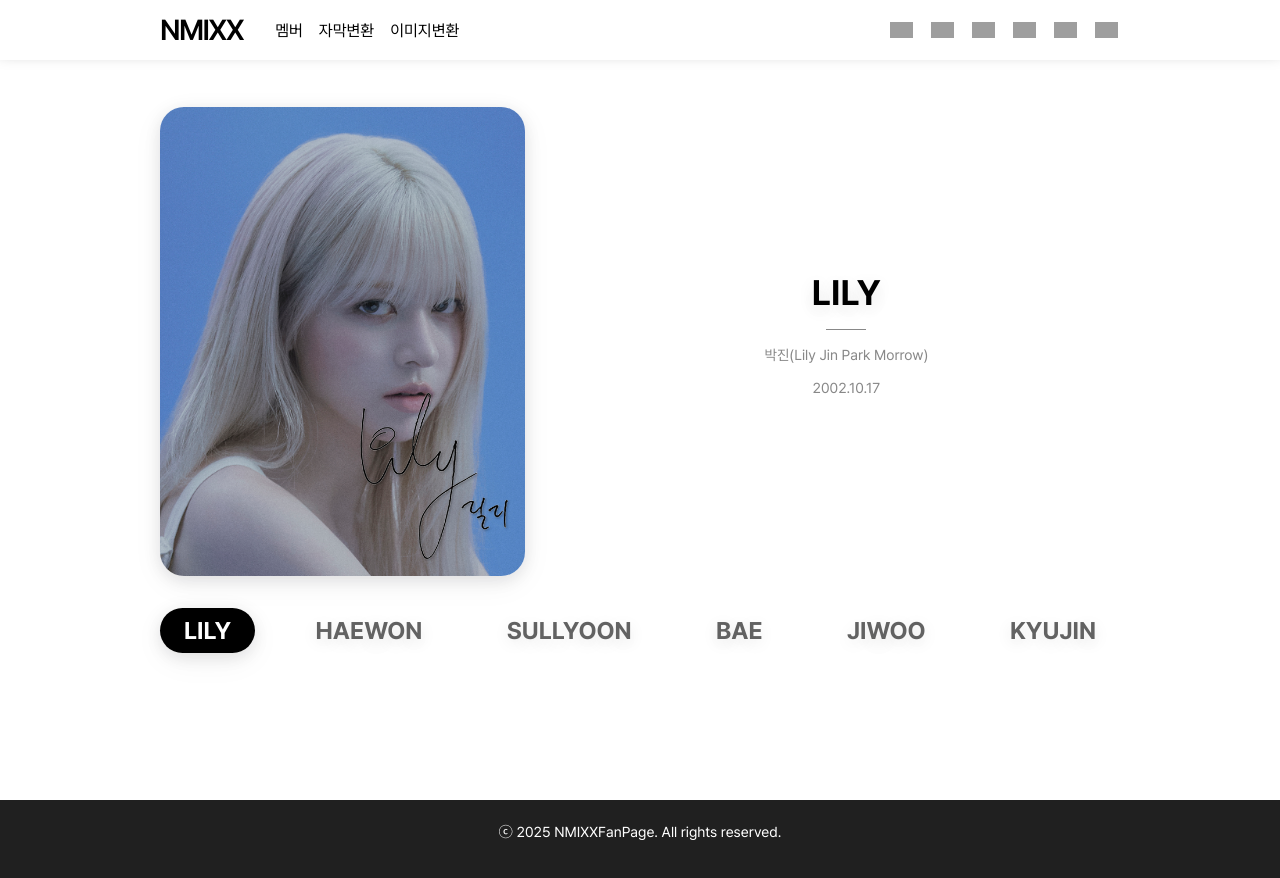
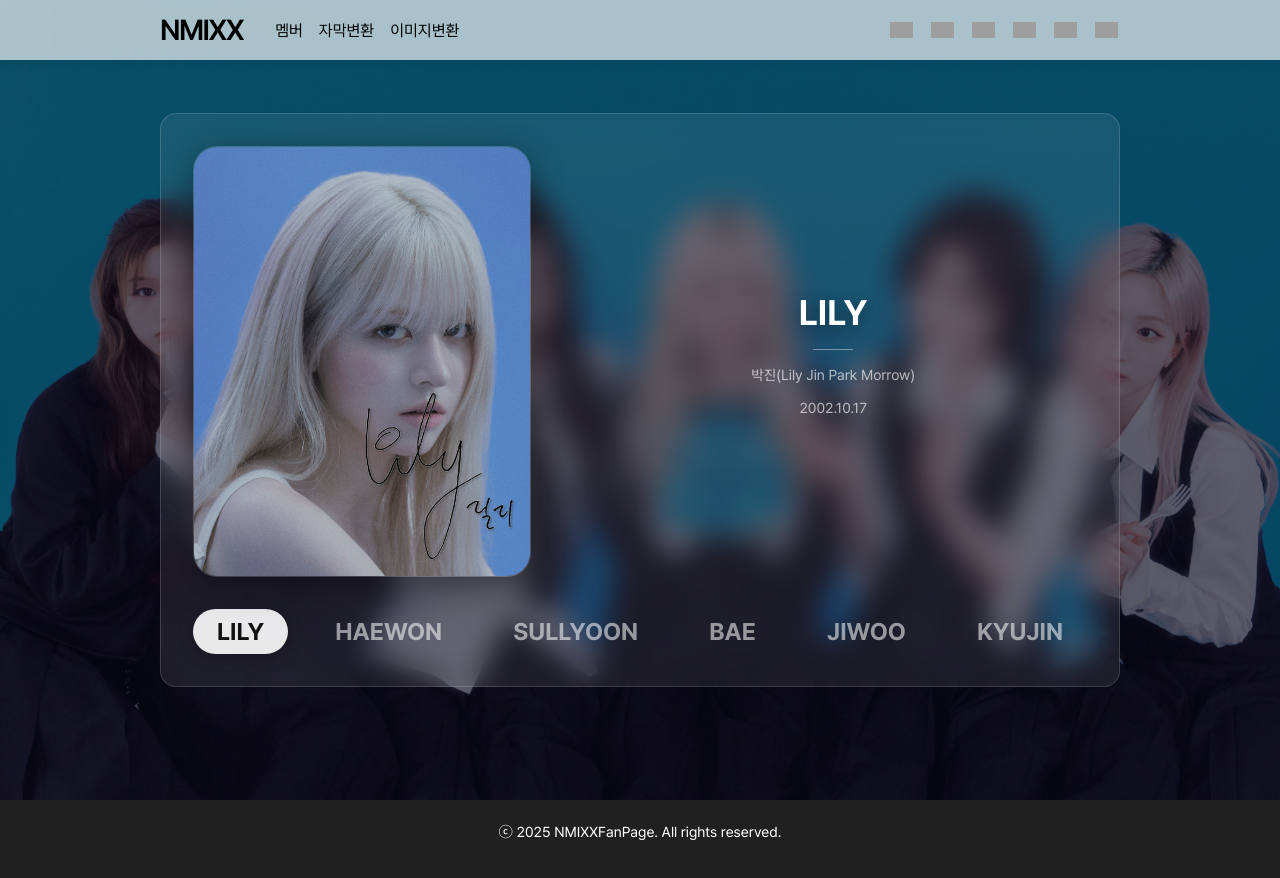
Before and after one commit to Leewonno/lyrics, a React (Vite) app: page /member in a window 1280 px wide. Shown: the top 878 px of the page. Built offline with nearby package versions, Linux system fonts and the light colour scheme; grey boxes are pictures that could not be loaded.

Commit message:
[UPDATE] 멤버 페이지 디자인 수정

```diff
--- a/src/imageconvert/components/ImageConvertWidget.tsx
+++ b/src/imageconvert/components/ImageConvertWidget.tsx
@@ -1,5 +1,5 @@
+import webpEncWasmUrl from "@jsquash/webp/codec/enc/webp_enc.wasm?url";
 import encodeWebp, { init as initWebpEncoder } from "@jsquash/webp/encode";
-import webpEncWasmUrl from "@jsquash/webp/codec/enc/webp_enc.wasm?url";
 import { useRef, useState } from "react";
 import { useDispatch } from "react-redux";
 import styled from "styled-components";
@@ -10,7 +10,6 @@ const Widget = styled.div`
   position: relative;
   z-index: 1;
   width: 960px;
-  margin-top: 100px;
   display: flex;
   flex-direction: column;
   gap: 1.5rem;
@@ -20,6 +19,7 @@ const Widget = styled.div`
   border: 1px solid rgba(255, 255, 255, 0.15);
   border-radius: 16px;
   padding: 2rem;
+  margin-top: 100px;
 
   ${media.phone`
     width: 100%;
--- a/src/member/components/MemberContent.tsx
+++ b/src/member/components/MemberContent.tsx
@@ -32,14 +32,7 @@ const memberData: Record<MemberType, DataType> = {
 		kor: "릴리",
 		birth: "2002.10.17",
 		real_name: "박진(Lily Jin Park Morrow)",
-		story: [
-			// "JYP엔터테인먼트 걸그룹 엔믹스(NMIXX)의 맏언니이자 메인보컬이다.",
-			// "호주 빅토리아주 멜버른 출생으로 빅토리아주 메리즈빌에서 자랐다.",
-			// "KPOP STAR 시즌4에 출연(최종 4위)해 JYP엔터테인먼트와 계약을 맺었고, 2022년 2월 22일, 약 7년의 연습생 생활 끝에 '엔믹스'로 데뷔하게 되었다.",
-			// "책을 굉장히 많이 읽으며, 비하인드 영상에서 종종 책읽는 모습을 보여준다. 유튜브에서 책·영화 리뷰 라이브 방송으로 '릴리리야 릴리딩'을 진행한다.",
-			// "테일러 스위프트(Taylor Swift)의 팬으로, 2025년 10월 배이와 함께한 챌린지 영상에 테일러 스위프트가 좋아요를 누르자 눈물을 보이기도 했다.",
-			// "릴리 + 황제의 합성어로 '릴황'이라는 별명을 가지고 있다. 주로 뛰어난 가창력과 라이브 실력을 보여줄 때 찬양하는 목적으로 쓰이며, 본인 특유의 순수함이 예능적으로 소화될때도 쓰인다.",
-		],
+		story: [],
 		img: lily,
 		sign: lily_sign,
 	},
@@ -48,9 +41,7 @@ const memberData: Record<MemberType, DataType> = {
 		kor: "해원",
 		birth: "2003.02.25",
 		real_name: "오해원",
-		story: [
-			// "JYP엔터테인먼트 걸그룹 엔믹스(NMIXX)의 리더이자 메인보컬이다."
-		],
+		story: [],
 		img: haewon,
 		sign: haewon_sign,
 	},
@@ -59,9 +50,7 @@ const memberData: Record<MemberType, DataType> = {
 		kor: "설윤",
 		birth: "2004.01.26",
 		real_name: "설윤아",
-		story: [
-			// "JYP엔터테인먼트 걸그룹 엔믹스(NMIXX)의 리더이자 메인보컬이다."
-		],
+		story: [],
 		img: sullyoon,
 		sign: sullyoon_sign,
 	},
@@ -70,9 +59,7 @@ const memberData: Record<MemberType, DataType> = {
 		kor: "배이",
 		birth: "2004.12.28",
 		real_name: "배진솔",
-		story: [
-			// "JYP엔터테인먼트 걸그룹 엔믹스(NMIXX)의 리더이자 메인보컬이다."
-		],
+		story: [],
 		img: bae,
 		sign: bae_sign,
 	},
@@ -81,9 +68,7 @@ const memberData: Record<MemberType, DataType> = {
 		kor: "지우",
 		birth: "2005.04.13",
 		real_name: "김지우",
-		story: [
-			// "JYP엔터테인먼트 걸그룹 엔믹스(NMIXX)의 리더이자 메인보컬이다."
-		],
+		story: [],
 		img: jiwoo,
 		sign: jiwoo_sign,
 	},
@@ -92,9 +77,7 @@ const memberData: Record<MemberType, DataType> = {
 		kor: "규진",
 		birth: "2006.05.26",
 		real_name: "장규진",
-		story: [
-			// "JYP엔터테인먼트 걸그룹 엔믹스(NMIXX)의 리더이자 메인보컬이다."
-		],
+		story: [],
 		img: kyujin,
 		sign: kyujin_sign,
 	},
@@ -116,7 +99,8 @@ const ImageWrapper = styled.div`
   overflow: hidden;
   width: 40%;
   border-radius: 1.5rem;
-  box-shadow: rgba(17, 17, 26, 0.1) 0px 4px 16px, rgba(17, 17, 26, 0.05) 0px 8px 32px;
+  border: 1px solid rgba(255, 255, 255, 0.15);
+  box-shadow: 0 8px 32px rgba(0, 0, 0, 0.4);
 
   ${media.phone`
     width: 100%;
@@ -126,6 +110,7 @@ const ImageWrapper = styled.div`
 const Image = styled.img`
   width: 100%;
   transform: scale(1.05);
+  display: block;
 `;
 
 const Sign = styled.img`
@@ -152,7 +137,8 @@ const ContentWrapper = styled.div`
 const Name = styled.div`
   font-size: 2.2rem;
   font-weight: 700;
-  text-shadow: rgba(17, 17, 26, 0.1) 0px 4px 16px, rgba(17, 17, 26, 0.05) 0px 8px 32px;
+  color: #ffffff;
+  text-shadow: 0 4px 16px rgba(0, 0, 0, 0.4);
   display: flex;
   flex-direction: column;
   align-items: center;
@@ -165,7 +151,7 @@ const Name = styled.div`
 const Line = styled.div`
   width: 40px;
   height: 1px;
-  border-bottom: 1px solid #888888;
+  border-bottom: 1px solid rgba(255, 255, 255, 0.4);
   margin-top: 1rem;
 
   ${media.phone`
@@ -176,7 +162,7 @@ const Line = styled.div`
 const Sub = styled.div`
   font-size: 0.9rem;
   font-weight: 400;
-  color: #888888;
+  color: rgba(255, 255, 255, 0.65);
   text-align: center;
 `;
 
@@ -189,7 +175,7 @@ const StoryWrapper = styled.div`
 const Story = styled.div`
   font-size: 0.9rem;
   font-weight: 300;
-  color: #888888;
+  color: rgba(255, 255, 255, 0.6);
   text-align: center;
   line-height: 1.6;
 `;
@@ -198,7 +184,6 @@ export default function MemberContent() {
 	const member = useSelector(
 		(state: RootState) => state.member.member,
 	) as MemberType;
-	console.log(member);
 	const data = memberData[member];
 	return (
 		<Container>
--- a/src/member/components/MemberSection.tsx
+++ b/src/member/components/MemberSection.tsx
@@ -1,27 +1,54 @@
 import styled from "styled-components";
+import memberBg from "../../assets/images/common_bg.jpg";
 import { media } from "../../lib/media";
 import MemberContent from "./MemberContent";
 import MemberSelect from "./MemberSelect";
 
 const Section = styled.section`
   width: 100%;
+  min-height: 100vh;
   display: flex;
   justify-content: center;
   align-items: center;
-  min-height: calc(-60px + 100vh);
-  margin-top: 60px;
   padding-bottom: 100px;
+  background-image: url(${memberBg});
+  background-size: cover;
+  background-position: center;
+  background-repeat: no-repeat;
+  background-attachment: fixed;
+  position: relative;
+  padding-top: 100px;
+  box-sizing: border-box;
+
+  &::before {
+    content: "";
+    position: absolute;
+    inset: 0;
+    background: rgba(10, 10, 30, 0.65);
+  }
+
+  ${media.phone`
+
+  `}
 `;
 
 const Wrapper = styled.div`
+  position: relative;
+  z-index: 1;
   width: 960px;
   display: flex;
   flex-direction: column;
   gap: 2rem;
+  background: rgba(255, 255, 255, 0.08);
+  backdrop-filter: blur(14px);
+  -webkit-backdrop-filter: blur(14px);
+  border: 1px solid rgba(255, 255, 255, 0.15);
+  border-radius: 16px;
+  padding: 2rem;
 
   ${media.phone`
-    width: 100%;
-    padding: 20px;
+    width: 90%;
+    padding: 1.2rem;
   `}
 `;
 
--- a/src/member/components/MemberSelect.tsx
+++ b/src/member/components/MemberSelect.tsx
@@ -12,19 +12,15 @@ const Box = styled.div`
   justify-content: space-between;
   width: 100%;
 
-  /* 선택된 이름 */
   .active {
-    background-color: #000;
-    color: #fff;
+    background: rgba(255, 255, 255, 0.9);
+    color: #111;
     border-radius: 2rem;
-    box-shadow: rgba(17, 17, 26, 0.1) 0px 4px 16px, rgba(17, 17, 26, 0.05) 0px 8px 32px;
+    box-shadow: 0 4px 16px rgba(0, 0, 0, 0.3);
   }
-
 
   ${media.phone`
     overflow-x: auto;
-
-    /* 스크롤바 없애기 */
     -ms-overflow-style: none;
     scrollbar-width: none;
     &::-webkit-scrollbar {
@@ -36,24 +32,24 @@ const Box = styled.div`
 const Button = styled.button`
   padding: 0.5rem 1.5rem;
   border: none;
-  background: rgba(255, 255, 255, 0.05);
+  background: transparent;
   cursor: pointer;
   font-weight: 700;
   font-size: 1.5rem;
-  color: #626262;
-  transition: all 0.3s;
-  text-shadow: rgba(17, 17, 26, 0.1) 0px 4px 16px, rgba(17, 17, 26, 0.05) 0px 8px 32px;
+  color: rgba(255, 255, 255, 0.55);
+  transition: color 0.2s, background 0.2s;
 
-  &:hover {
+  &:not(.active):hover {
+    color: rgba(255, 255, 255, 0.9);
     animation: wobble 0.6s ease-in-out;
   }
 
   ${media.phone`
     font-size: 1.2rem;
+    padding: 0.5rem 1rem;
   `}
 `;
 
-// 멤버 선택
 export default function MemberSelect() {
 	const location = useLocation();
 	const params = new URLSearchParams(location.search);
--- a/src/translate/components/TranslateWidget.tsx
+++ b/src/translate/components/TranslateWidget.tsx
@@ -31,7 +31,7 @@ const WidgetForm = styled.form`
 
   ${media.phone`
     width: 100%;
-    margin: 5%;
+    margin: 0 5% 0;
     padding: 1.2rem;
   `}
 `;
```
